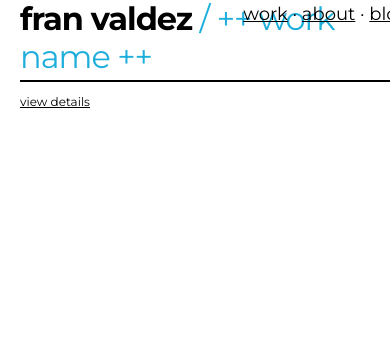
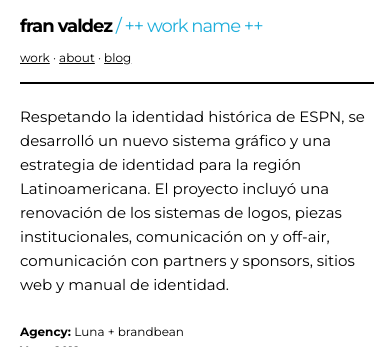
Before and after one commit to franciscoevaldez/webportfolio, a PHP site: page /works/awork.htm in a window 390 px wide. Shown: the top 347 px of the page. Run offline with PHP 8.4, Linux system fonts and the light colour scheme.

Commit message:
Ajustes mobile
Ajustes para los tamaños más chicos

```diff
--- a/about.htm
+++ b/about.htm
@@ -165,7 +165,7 @@
 
 	</section>
 
-	<footer class="container">
+	<footer class="container footer">
 
 		<div class="row">
 
--- a/index.html
+++ b/index.html
@@ -99,7 +99,7 @@
 
 	</section>
 
-	<footer class="container">
+	<footer class="container footer">
 
 		<div class="row">
 
--- a/script/site.js
+++ b/script/site.js
@@ -31,6 +31,7 @@
 			$('body').removeClass("fxDontHide");
 		}
 
+		/*
 		$(window).scroll(function() {
 
 			if ($(window).scrollTop() > 200 && !$('body').hasClass("fxDontHide")){
@@ -59,6 +60,7 @@
 			}
 
 		});
+
 
 		$('a#closedetails').click(function() {
 
@@ -96,6 +98,8 @@
 
 		});
 
+		*/
+
 	};
 
 });
--- a/style/skeleton.css
+++ b/style/skeleton.css
@@ -36,7 +36,7 @@
 	padding: 0 20px;
 	box-sizing: border-box; }
 .stacked {
-	width: 100%;
+
 }
 .column,
 .columns {
@@ -149,7 +149,7 @@
 h5 { font-size: 1.4rem; line-height: 1.5;  letter-spacing: -.05rem; }
 h6 { font-size: 1.4rem; line-height: 1.6;  letter-spacing: 0; }
 
-@media (min-width: 500px) {h1{font-size: 1.8rem;}}
+@media (max-width: 750px) {h1{font-size: 1.8rem;}}
 @media (min-width: 750px) {h1{font-size: 2.4rem;} h4{font-size: 1.2rem;}}
 @media (min-width: 1000px) {h1{font-size: 3.2rem;} h4{font-size: 1.4rem;}}
 
@@ -372,7 +372,8 @@
 ul,
 ol,
 form {
-	margin-bottom: 2.5rem; }
+	margin-top: 1.25rem;
+	margin-bottom: 1.25rem; }
 
 
 /* Utilities
--- a/style/styles.css
+++ b/style/styles.css
@@ -96,6 +97,31 @@
 
 .firstContent.paddedShort{
 	padding-top: 120px !important;
+}
+
+/* smallest breakpoint */
+
+@media (max-width: 450px) {
+
+	header,
+	header.stacked{
+		height: auto;
+		padding: 15px 0;
+	}
+
+	div#mainTitle,
+	nav{
+		float: none;
+		position: static;
+		display: inline-block;
+	}
+
+	nav{
+		text-align: left;
+		margin-top: 0.9rem;
+	}
+
+
 }
 
 
@@ -202,41 +228,29 @@
 
 article#workdescription{
 	background-color: rgba(255, 255, 255, 0.8);
-	position: absolute;
-
-	top: 82px;
-
+	padding-top: 82px;
 }
 
-@media (min-width: 500px) {article#workdescription{top: 57px;}}
-@media (min-width: 750px) {article#workdescription{top: 67px;}}
-@media (min-width: 1000px) {article#workdescription{top: 82px;}}
+@media (min-width: 500px) {article#workdescription{padding-top: 57px;}}
+@media (min-width: 750px) {article#workdescription{padding-top: 67px;}}
+@media (min-width: 1000px) {article#workdescription{padding-top: 82px;}}
 
 div#descriptionrow{
 	border-bottom: 2px solid black;
-	padding: 20px 0;
-}
-
-div#descriptionbuttons{
-	font-size: 1.2rem;
-	padding: 10px 0;
-
-	width: 100%;
+	padding: 1.0rem 0;
 }
 
 div#descriptionrow #details p{
 	font-size: 1.2rem;
 }
 
-.noShow{
-	display: none;
+article#work{
+	margin-top: 2.5rem;
 }
-
-
 
 article#work .row{
 	max-width: 1200px;
-	margin-bottom: 3rem;
+	margin-bottom: 2.5rem;
 }
 
 article#work .row img{
@@ -245,14 +259,30 @@
 }
 
 section#worknav{
-	padding-bottom: 80px;
+	padding-bottom: 8rem;
 }
+
 
 section#worknav div:last-child{
 	text-align: right;
 }
 
+/* smallest breakpoint */
 
+@media (max-width: 450px) {
+
+	article#workdescription{
+		position: static;
+		display: inline-block;
+		float: none;
+		top: auto;
+	}
+
+	section#worknav .six.columns{
+		width: 48%;
+	}
+
+}
 
 
 /* ------------------------------------------------------------ */
--- a/works/awork.htm
+++ b/works/awork.htm
@@ -54,7 +54,9 @@
 
 		</div>
 
-		<article id="workdescription" class="row twelve columns">
+	</header>
+
+	<article id="workdescription" class="row firstContent">
 
 		<div id="descriptionrow" class="row">
 
@@ -77,20 +79,20 @@
 
 		</div>
 
+		<!--
 		<div id="descriptionbuttons" class="row">
 
 			<a id="viewdetails" class="noShow" href="javascript:void()">view details</a>
 			<a id="closedetails" href="javascript:void()">close details</a>
 
 		</div>
+		-->
 
 	</article>
 
-	</header>
 
 
-
-	<article id="work" class="row firstContent padded">
+	<article id="work" class="row">
 
 		<div class="row"><img src="http://mapadomundo.org/buenos-aires/wp-content/uploads/2012/10/Bosques-de-Palermo-Mapa-de-Buenos-Aires-Foto-Wikipedia1.jpg"></div>
 
@@ -115,7 +117,7 @@
 
 
 
-	<footer class="container">
+	<footer class="container footer">
 
 		<div class="row">
 
```
Also changed, not shown: other parts of style/styles.css (+36 -22 lines). Lines whose indentation alone changed are shown as unchanged.
